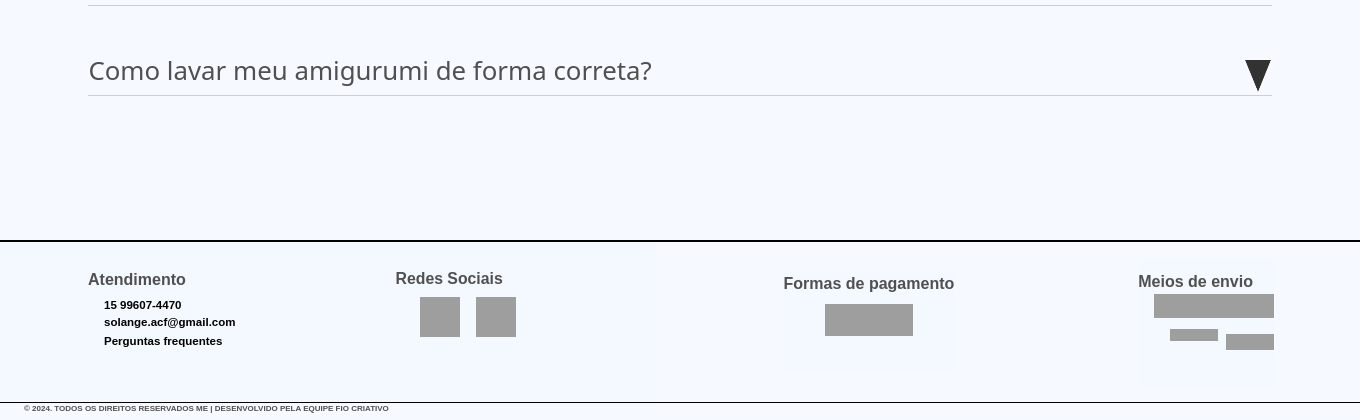
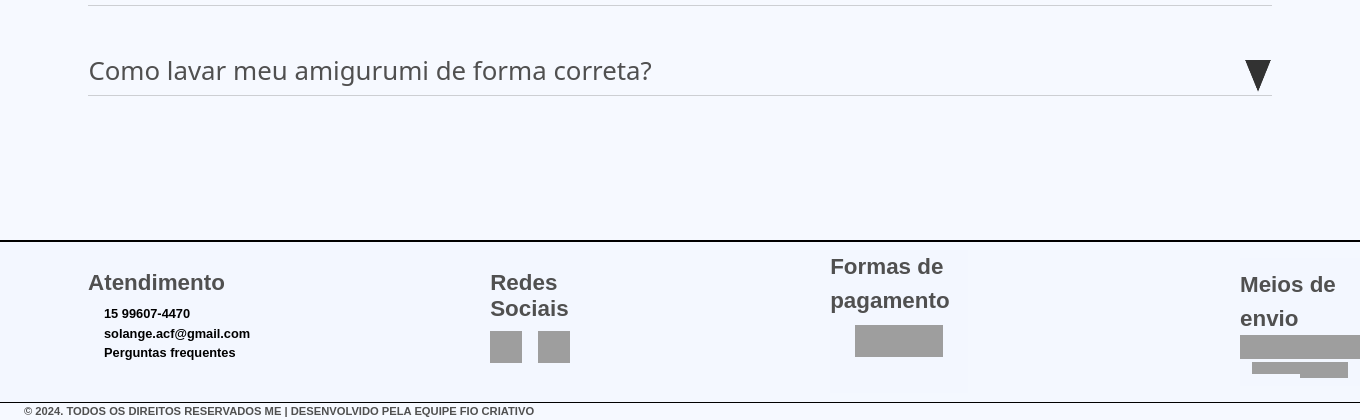
Before and after one commit to PedroMTG/TCC, a PHP site: page /perguntas.php in a window 1360 px wide. Shown: the part 836-1256 px from the top of the page. Run offline with PHP 8.4, Linux system fonts and the light colour scheme; some libraries are stand-ins or nearby versions; grey boxes are pictures that could not be loaded.

Commit message:
27 06 2024

```diff
--- a/CSS/rodape.css
+++ b/CSS/rodape.css
@@ -17,32 +17,30 @@
         font-size: 80%;
         margin-left: 11vh;
         display: flex;
-        gap: 10rem;
+        gap: 30vh;
     }
 
     .rodape-atendimento h1{
-        font-size: 125%;
+        font-size: 1.4rem;
         font-weight: bold;
         margin-top: 1vh;
     }
 
     .r-p{
-        font-size: 90%;
         margin-left: 2vh;
         text-decoration: none;
         color: black;
     }
 
-    .rodape-redes{
-        font-size: 95%;
-        width: 30vh;
-        margin-top: 0.5vh;
+    .rodape-redes h1{
+        font-size: 1.4rem;
+        font-weight: bold;
     }
 
-    .rodape-redes h1{
-        font-size: 130%;
-        font-weight: bold;
-        margin-block-end: 1vh;
+    .rodape-redes-container{
+        display: flex;
+        flex-direction: column;
+        align-items: center;
     }
 
     .rodape-img{
@@ -50,12 +48,11 @@
         display: flex;
         flex-direction: row;
         align-items: center;
-        margin-left: 3vh;
     }
 
       .rodape-img a img{
-        height: 5vh;
-        width: 5vh;
+        height: 4vh;
+        width: 4vh;
       }
 
     .rodape-corpo-2{
@@ -67,7 +64,7 @@
     }
 
     .rodape-pagamentos{
-        font-size: 100%;
+        font-size: 1.4rem;
         font-weight: bold;
         margin-block-end: 1vh;
     }
@@ -101,7 +98,7 @@
     .rodape-direitos{
         height: 2vh;
         width: 100%;
-        font-size: 50%;
+        font-size: 0.7rem;
         margin-left: 3vh;
     }
 
@@ -112,44 +109,47 @@
         flex-direction: column;
         margin-left: 2rem;
     }
+    .rodape-envio-sedex{
+        display: flex;
+        flex-direction: row;
+        align-items: center;
+        justify-content: center;
+    }
 
     .rodape-envio{
-        font-size: 100%;
-        margin-top: 1.6vh;
+        font-size: 1.4rem;
+        margin-top: 1.3vh;
         font-weight: bold;
     }
 
     .img-rodape-1{
         height: 3vh;
         width: 15vh;
-        margin-left: 2vh;
     }
 
     .img-rodape-2{
         height: 1.5vh;
         width: 6vh;
-        margin-left: 4vh;
-        margin-top: 0.6vh;
+
     }
     .img-rodape-3{
         height: 2vh;
         width: 6vh;
-        position: absolute;
-        margin-left: 1vh;
-        margin-top: 1.9vh;
+        margin-top: 0.3vh;
     }
     .rodape-segundo{
         display: flex;
         flex-direction: row;
         align-items: center;
-        gap: 9.5rem;
+        gap: 30vh;
     }
 
     .rodape-principal{
         display: flex;
         flex-direction: row;
         align-items: center;
-        gap: 8rem;
+        gap: 30vh;
+        background-color: var(--corfundo);
     }
       /* FECHA RODAPE */
 }
@@ -172,6 +172,7 @@
         display: flex;
         flex-direction: column;
         align-items: center;
+        background-color: var(--corfundo);
     }
 
     .rodape-atendimento{
```
Also changed, not shown: CSS/carrinho.css (+19 -19 lines).
